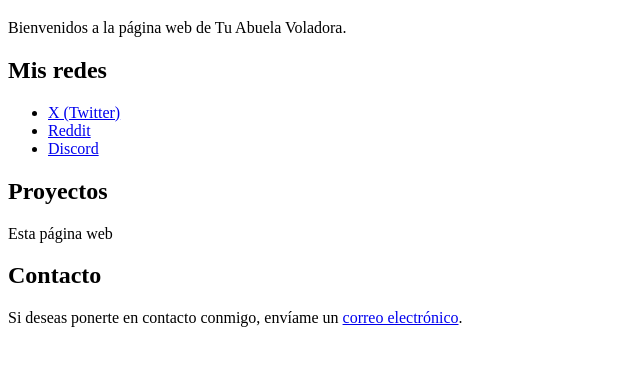
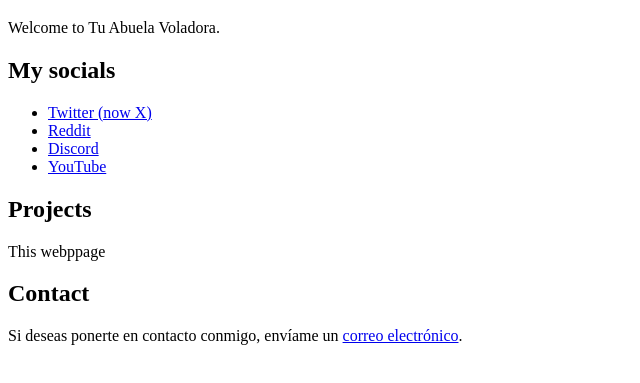
Before and after one commit to TuAbuelaVoladora/TuAbuelaVoladora.github.io, a plain HTML site: page index.html in a window 1280 px wide. Shown: the part 61-444 px from the top of the page, without its empty margins (0-640 px from the left). Drawn offline with Linux system fonts and the light colour scheme.

Commit message:
v1.18
Editado etiquetas y añadido youtube

```diff
--- a/index.html
+++ b/index.html
@@ -3,24 +3,25 @@
   <head>
     <title>Tu Abuela Voladora</title>
     <meta charSet="utf-8"/>
-    <meta property="locale" content="es_ES"/>
+    <meta property="locale" content="en_US"/>
     <link rel="icon" type="image/png" href="/assets/favicon.png">
   </head>
   <body>
     <div class="header">
       <h1>Tu Abuela Voladora</h1>
-      <p>Bienvenidos a la página web de Tu Abuela Voladora.</p>
+      <p>Welcome to Tu Abuela Voladora.</p>
     </div>
     <div class="content">
-      <h2>Mis redes</h2>
+      <h2>My socials</h2>
       <ul>
-        <li><a href="https://x.com/ssx4899">X (Twitter)</a></li>
+        <li><a href="https://x.com/ssx4899">Twitter (now X)</a></li>
         <li><a href="https://www.reddit.com/u/TuAbuelaVoladora">Reddit</a></li>
         <li><a href="https://discord.gg/s6dN5PsX">Discord</a></li>
+        <li><a href="https://www.youtube.com/@TuAbuelaVoladora">YouTube</a></li>
       </ul>
-      <h2>Proyectos</h2>
-      <p>Esta página web</p>
-      <h2>Contacto</h2>
+      <h2>Projects</h2>
+      <p>This webppage</p>
+      <h2>Contact</h2>
       <p>Si deseas ponerte en contacto conmigo, envíame un <a href="mailto:tav1119@outlook.es">correo electrónico</a>.</p>
     </div>
   </body>
```
